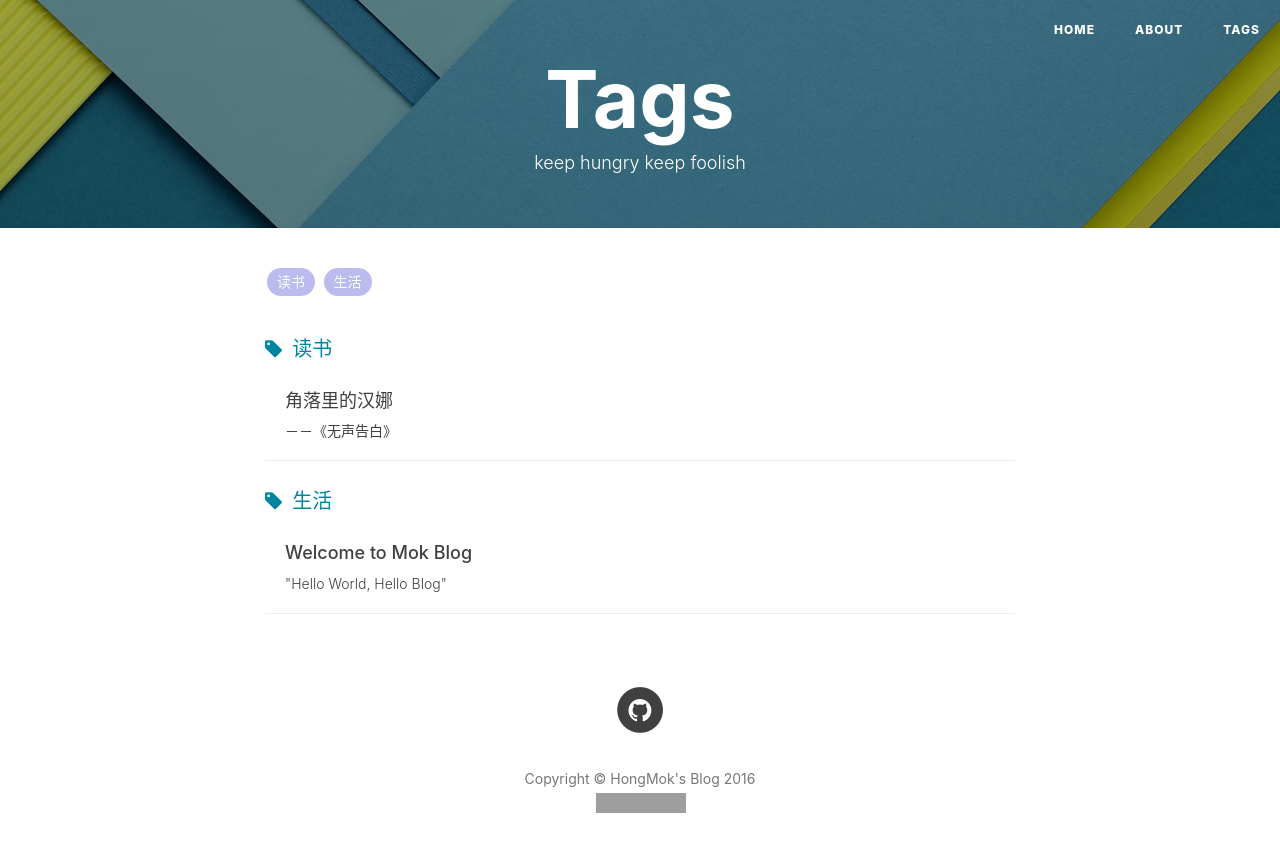
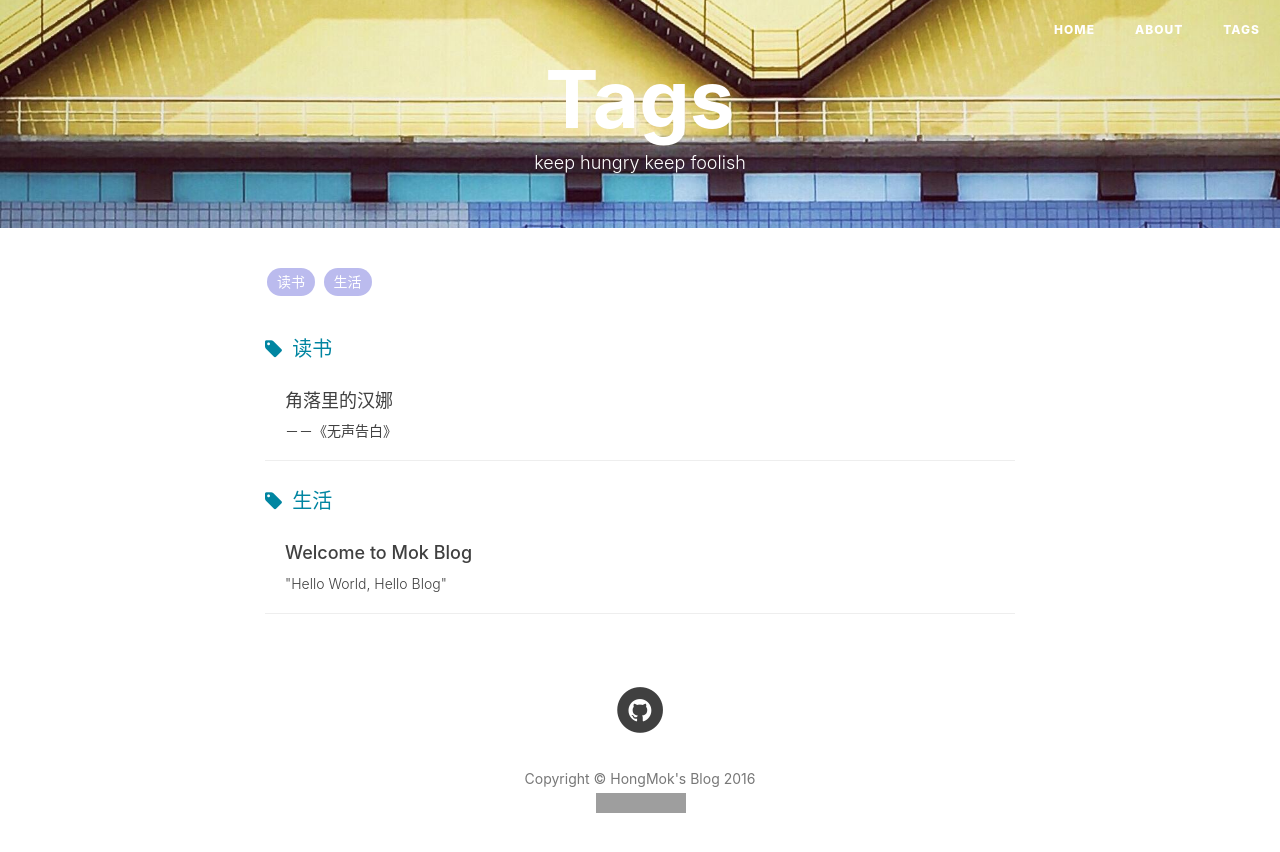
Before and after one commit to HongMok/HongMok.github.io, a Jekyll site: the page built from tags.html, in a window 1280 px wide. Shown: the top 852 px of the page. Built offline with Jekyll 4.4.1, drawn with Linux system fonts in a browser that asks for light colours; nearby versions of some CDN libraries; comment, search, counter and statistics services are not loaded; grey boxes are pictures that could not be loaded.

Commit message:
Update tags.html

```diff
--- a/tags.html
+++ b/tags.html
@@ -2,7 +2,7 @@
 title: Tags
 layout: default
 description: keep hungry keep foolish
-header-img: "img/tag-bg.jpg"
+header-img: "img/steps.jpg"
 ---
 
 <!-- Page Header -->
```
